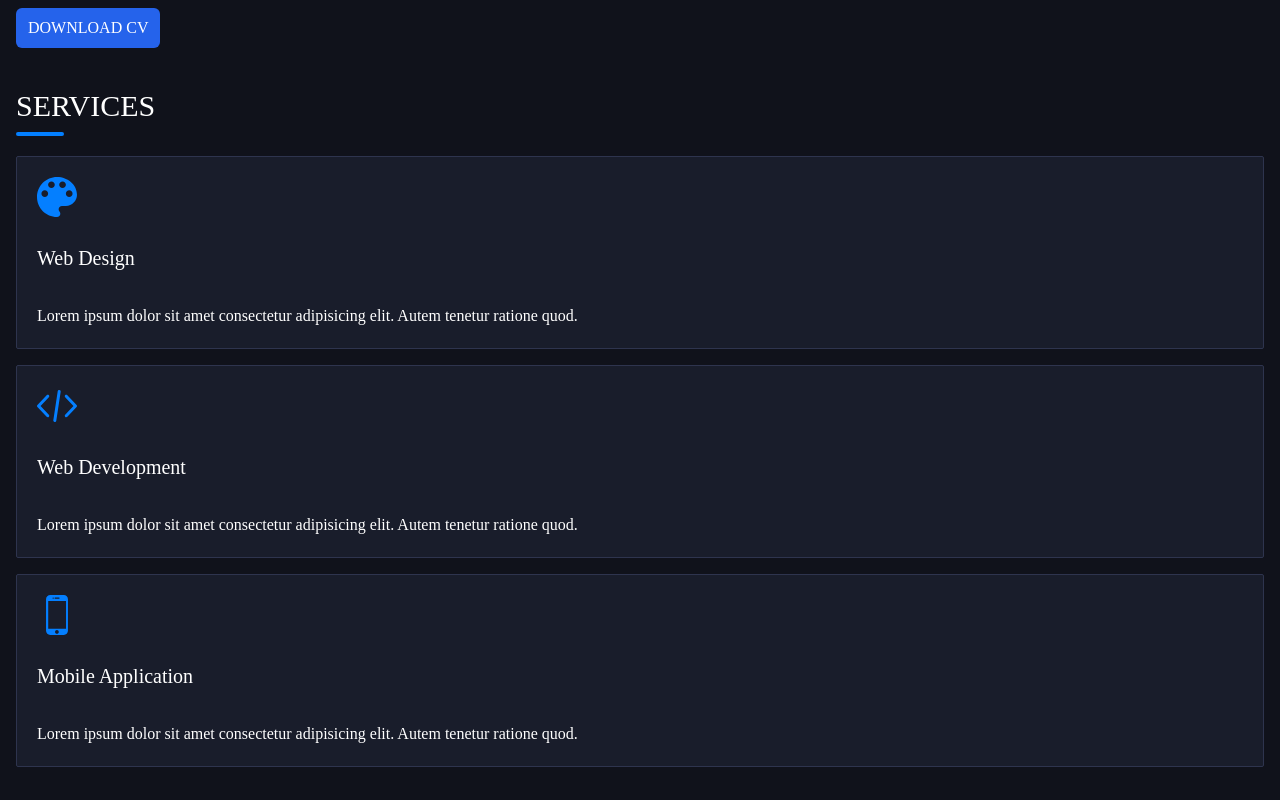
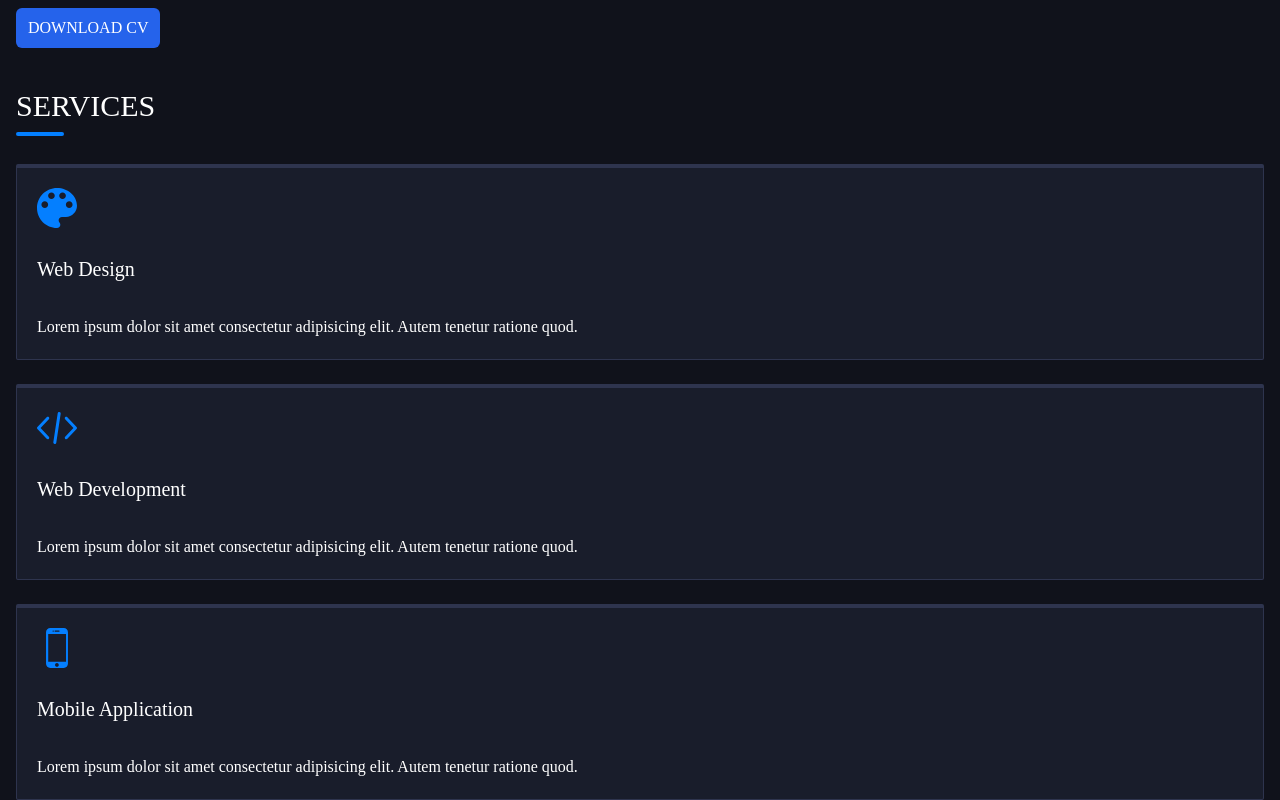
Before and after one commit to lucifer2355/portfolio-2, a Next.js app: page /about in a window 1280 px wide. Shown: the part 748-1548 px from the top of the page. Before the commit the page ends 1515 px from the top, so only its background shows below. Built offline with nearby package versions, Linux system fonts and the light colour scheme; what tailwindcss-pseudo-elements would draw is missing.

Commit message:
change card border color on hover

```diff
--- a/components/Card.jsx
+++ b/components/Card.jsx
@@ -28,9 +28,9 @@ const services = [
 
 const Card = () => {
   return (
-    <div className='mt-8'>
+    <div className='mt-10'>
       {services.map((service) => (
-        <div className='mt-4 border border-[#2E344E] bg-[#191D2B] rounded-sm pr-5 pl-5 pt-5 pb-5'>
+        <div className='mt-6 border border-[#2E344E] border-t-4 bg-[#191D2B]  rounded-sm pr-5 pl-5 pt-5 pb-5 hover:border-blue-600'>
           <Image src={service.icon} width={40} height={40} color='text-white' />
           <h1 className='text-xl mt-5'>{service.title}</h1>
           <div className='mt-4 mb-8  after:rounded-sm after:active:bg-[#2E344E] after:bg-opacity-60 after:active:empty-content after:absolute after:left-4 after:h-0.5 after:w-14 after:left-10' />
```
